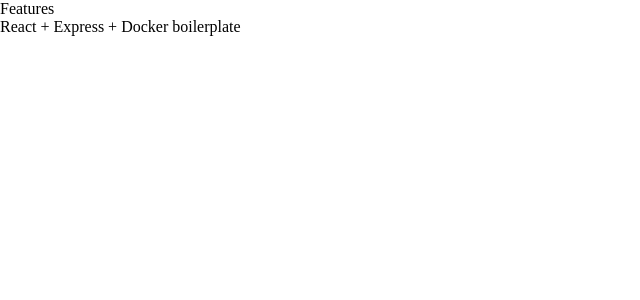
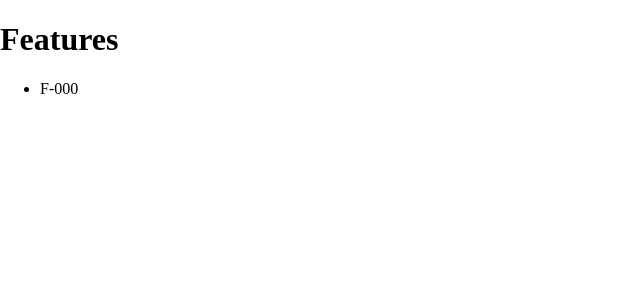
Before and after one commit to l-merta/TdA25-Buraci-Finale, a React (Vite) app in the folder client/: page /features in a window 1280 px wide. Shown: the top 300 px of the page, without its empty margins (0-640 px from the left). Built offline with nearby package versions, Linux system fonts and the light colour scheme.

Commit message:
Features page

```diff
--- a/client/src/main.tsx
+++ b/client/src/main.tsx
@@ -16,6 +16,5 @@
         <Route path='/features' element={<Features />} />
       </Routes>
     </Router>
-    <App />
   </StrictMode>,
 )
--- a/client/src/pages/Features.tsx
+++ b/client/src/pages/Features.tsx
@@ -2,7 +2,14 @@
 
 const Features = () => {
   return (
-    <div>Features</div>
+    <>
+    <h1>Features</h1>
+    <div className="features-list">
+        <ul>
+            <li>F-000</li>
+        </ul>
+    </div>
+    </>
   )
 }
 
```
